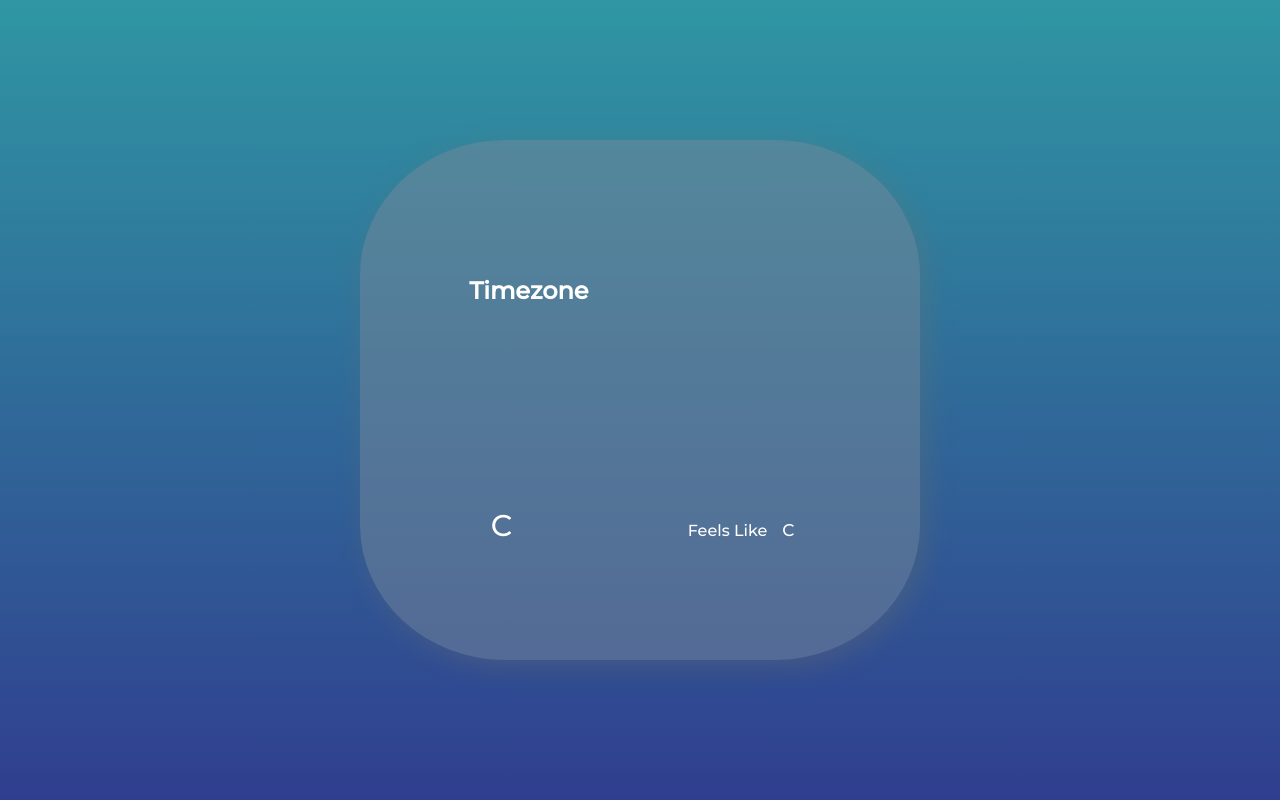
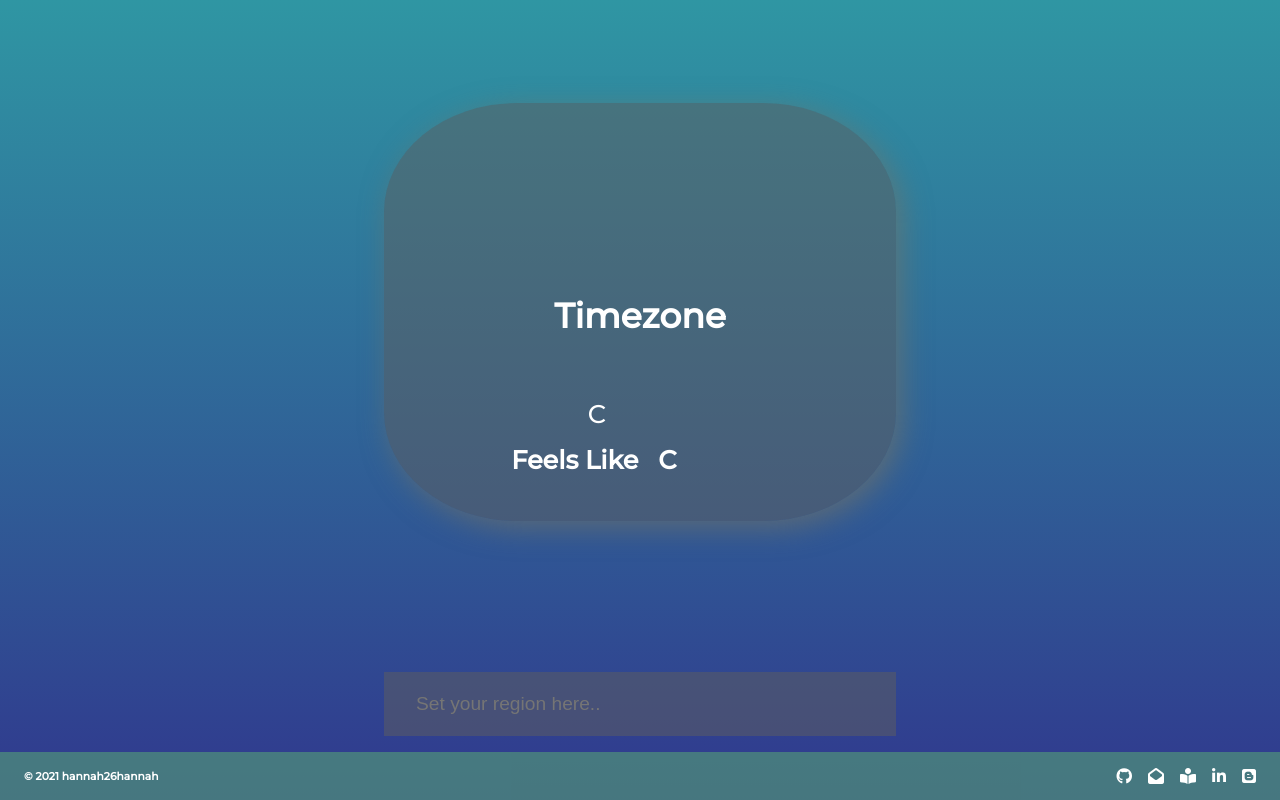
Before and after one commit to hannah26hannah/weather-app, a plain HTML site: page index.html in a window 1280 px wide. Drawn offline with Linux system fonts and the light colour scheme.

Commit message:
:recycle: clean code & redesign component

```diff
--- /dev/null
+++ b/_breakpoints.scss
@@ -0,0 +1,22 @@
+
+$breakpoint-mobile: 335px;
+$breakpoint-tablet: 758px;
+$breakpoint-desktop: 1024px;
+
+@mixin mobile {
+  @media (min-width: #{$breakpoint-mobile}) and (max-width: #{$breakpoint-tablet - 1px}) {
+    @content;
+  }
+}
+
+@mixin tablet {
+  @media (min-width: #{$breakpoint-tablet}) and (max-width: #{$breakpoint-desktop - 1px}) {
+    @content;
+  }
+}
+
+@mixin desktop {
+  @media (min-width: #{$breakpoint-desktop}) {
+    @content;
+  }
+}
--- /dev/null
+++ b/_footer.scss
@@ -0,0 +1,38 @@
+footer {
+    background: rgba(95, 94, 94, 0.5);
+    display: flex;
+    height: 3rem;
+    position: fixed;
+    bottom: 0;
+    left: 0;
+    justify-content: space-between;
+    align-items: center;
+    width: 100%;
+    font-size: 1rem;
+    padding: 0.5rem;
+
+    h6 {
+        display: block;
+        margin-left: 1rem;
+        color: white;
+    }
+    ul {
+        display: flex;
+        flex-direction: row;
+        justify-content: end;
+        list-style: none;
+        li {
+            margin-right: 1rem;
+        }
+    }
+    .icons {
+        cursor: pointer;
+        color: white;
+        &:visited {
+            color: white;
+        }
+        &:hover {
+            color: black;
+        }
+    }
+}
--- /dev/null
+++ b/_notification.scss
@@ -0,0 +1,29 @@
+.notification-bar {
+    position: fixed;
+    top: 0;
+    display: flex;
+    justify-content: space-between;
+    align-items: center;
+    width: 100%;
+    background: black;
+    height: 5rem;
+
+    .noti-content {
+        width: 50%;
+        display: flex;
+        justify-content: flex-end;
+    }
+    .content-text {
+
+    }
+    .content-close {
+        width: auto;
+        padding-right: 1rem;
+        i {
+            font-size: 2vw;
+        }
+    }
+}
+.isClosed {
+    display: none;
+}
--- a/app.js
+++ b/app.js
@@ -1,8 +1,3 @@
-
-
-window.addEventListener('load', () => {
-    // import Unsplash from 'unsplash-js';
-
     let long; // longitude
     let lat; // latitude
     let temparatureDescription = document.querySelector('.temparature-description');
@@ -15,22 +10,32 @@ window.addEventListener('load', () => {
     const temparatureSpan = document.querySelector('.temparature-wrap span');
     const feelsLike = document.querySelector('.feelsLike');
     const feelsLikeSpan = document.querySelector('.feelsLike-section span');
+    const region = document.getElementById('region');
 
-    if(navigator.geolocation) { // "If this exists, .."
-        navigator.geolocation.getCurrentPosition(position => {
-            // we can name whatever we want for "position"
-            long = position.coords.longitude;
-            lat = position.coords.latitude;
+    // const proxy = 'https://cors-anywhere.herokuapp.com/';
+    const alterProxy = 'https://secret-ocean-49799.herokuapp.com/'
+    let myRegion = '';
 
-            const proxy = 'https://cors-anywhere.herokuapp.com/';
-            const api = `${proxy}https://api.openweathermap.org/data/2.5/weather?q=Seoul,KR&units=metric&appid=4bc4f6d6639c0b4294d6e1eb992b6382`;
+    // commons
+function setIcons(main, iconID) {
+    const skycons = new Skycons({
+        color: "white"
+    });
 
+    const currentIcon = main.toUpperCase();
+
+    skycons.play();
+    return skycons.set(iconID, Skycons[currentIcon])
+}
+
+function getApi(api, alterProxy) {
     fetch(api)
-                .then(response => { // we can name whatever we want for "response"
+    .then(response => {
         return response.json();
     })
     .then(data => {
-                    const {temp, feels_like} = data.main;
+        const { temp, feels_like } = data.main;
+
         const {description} = data.weather[0];
         let {main} = data.weather[0]
         const {country} = data.sys;
@@ -74,16 +79,13 @@ window.addEventListener('load', () => {
 
         // Unsplash api scope
         const currentTheme = description.split(' ').join();
-
-                    const unsplash_api = `${proxy}https://api.unsplash.com/search/photos?query=${currentTheme},weather&client_id=-vvPx1nl3XaoE4pYMYBz4VcEZVsJuxjLvtKNUk-Kjvs`;
+        const unsplash_api = `${alterProxy}https://api.unsplash.com/search/photos?query=${currentTheme},weather&client_id=-vvPx1nl3XaoE4pYMYBz4VcEZVsJuxjLvtKNUk-Kjvs`;
 
         fetch(unsplash_api)
             .then(unsplash_response => {
                 return unsplash_response.json();
             })
             .then(data => {
-                            console.log(data)
-
                 const {urls} = data.results[0];
                 const full = urls.full;
 
@@ -93,29 +95,50 @@ window.addEventListener('load', () => {
                 bgImage.backgroundRepeat = "no-repeat";
                 bgImage.backgroundSize = "cover";
 
-                            // getting current description of weather depending on the weather api description
+            });
+        region.value = '';
+    }).catch(err => {
+        h1.textContent = 'sorry!'
+    })
+}
 
-                        });
-                });
+function getLocation(location, alterProxy) {
+    location.getCurrentPosition(position => {
+        long = position.coords.longitude;
+        lat = position.coords.latitude;
+        const api = `${alterProxy}https://api.openweathermap.org/data/2.5/weather?lat=${lat}&lon=${long}&units=metric&appid=4bc4f6d6639c0b4294d6e1eb992b6382&units={metric}`
+
+        getApi(api, alterProxy)
     })
 
-
-
-    } else {
-        h1.textContent = "hey this is not working!";
 }
 
-    function setIcons(main, iconID) {
-        const skycons = new Skycons({
-            // Like Creating New library of icons
-            color: "white"
-        });
-        // const currentIcon = main.replace(/-/g, "_") regExp
-
-        const currentIcon = main.toUpperCase();
-
-        skycons.play();
-        return skycons.set(iconID, Skycons[currentIcon])
+function yearCount() {
+    const year = new Date().getFullYear();
+    const thisYear = document.querySelector('.this-year');
+    thisYear.innerHTML = year;
 }
 
+window.addEventListener('load', () => {
+    if (myRegion.length > 0) {
+        region.value = '';
+    }
+    const location = navigator.geolocation;
+    if (location) {
+        getLocation(location, alterProxy);
+    } else {
+        h1.textContent = "🌐 Sorry, Geolocation is not supported by this browser";
+    }
+    yearCount();
 });
+
+region.onchange = (e) => {
+    myRegion = e.target.value.trim();
+
+    if (myRegion) {
+        const api = `${alterProxy}https://api.openweathermap.org/data/2.5/weather?q=${myRegion}&units=metric&appid=4bc4f6d6639c0b4294d6e1eb992b6382`;
+        getApi(api, alterProxy);
+    } else {
+         h1.textContent = "Sorry, Region infomation is not valid!"
+    }
+}
--- a/index.html
+++ b/index.html
@@ -6,17 +6,25 @@
     <meta http-equiv="X-UA-Compatible" content="ie=edge">
     <title>My Weather App</title>
     <link href="https://fonts.googleapis.com/css2?family=Montserrat:wght@500&display=swap" rel="stylesheet">
+    <script defer src="https://kit.fontawesome.com/d2606cafc2.js" crossorigin="anonymous"></script>
     <link rel="stylesheet" href="style.css">
     <script defer src="app.js"></script>
     <script defer src="skycons.js"></script>
 </head>
 <body>
+    <figure class="notification-bar isClosed">
+        <div class="noti-content content-text"><h4>Hello world</h4></div>
+        <div class="noti-content content-close"><i class="fas fa-times-circle icons"></i></div>
+
+    </figure>
+
+    <main class="cloud">
         <section class="location-wrap">
-        <div class="location bubble">
+            <canvas class="icon bubble" width="128" height="128"></canvas>
+        </section>
+        <section class="region-wrap location bubble">
             <h1 class="location-timezone">Timezone</h1>
             <div class="temparature-description"></div>
-        </div>
-        <canvas class="icon bubble" width="128" height="128"></canvas>
         </section>
         <section class="temparature-wrap">
             <div class="temparature-section bubble">
@@ -24,10 +32,34 @@
                 <span>C</span>
             </div>
             <div class="feelsLike-section bubble">
-            Feels Like
+                <h3>Feels Like</h3>
                 <h3 class="feelsLike"></h3>
-            <span>C</span>
+                <h3>C</h3>
             </div>
         </section>
+    </main>
+    <aside class="inputCloud">
+        <input type="text" id="region" placeholder="Set your region here.." />
+    </aside>
+    <footer>
+        <h6>&copy; <span class="this-year"></span> hannah26hannah</h6>
+        <ul>
+            <a href="https://github.com/hannah26hannah">
+                <li><i class="fab fa-github icons"></i></li>
+            </a>
+            <a href="mailto: guaranteed.by.prismo@gmail.com">
+                <li><i class="fas fa-envelope-open icons"></i></li>
+            </a>
+            <a href="https://hannah26hannah.github.io/">
+                <li><i class="fas fa-book-reader icons"></i></li>
+            </a>
+            <a href="https://www.linkedin.com/in/jeongwon-yoo/">
+                <li><i class="fab fa-linkedin-in icons"></i></li>
+            </a>
+            <a href="https://uiyoji-journal.tistory.com/">
+                <li><i class="fab fa-blogger icons"></i></li>
+            </a>
+        </ul>
+    </footer>
 </body>
 </html>
--- a/style.scss
+++ b/style.scss
@@ -1,3 +1,17 @@
+@import '_notification.scss';
+@import '_footer.scss';
+@import '_breakpoints.scss';
+
+@mixin responsiveText {
+    h2 {
+        font-size: 3vw;
+    }
+    span {
+        margin: 10px;
+        font-size: 2vw;
+    }
+}
+
 * {
     margin: 0;
     padding: 0;
@@ -5,19 +19,7 @@
 }
 
 body {
-    &::after {
-        content: '';
-        position: absolute;
-        width: 500px;
-        height: 460px;
-        background: lightslategray;
-        z-index: -10;
-        opacity: 0.5;
-        border-radius: 26%;
-        padding: 30px;
-        box-shadow: 6px 7px 29px 0px rgba(115,115,103,0.63);
-    }
-        height: 100vh;
+    height: calc(100vh - 3rem);
     display: flex;
     flex-direction: column;
     justify-content: center;
@@ -25,52 +27,122 @@ body {
     font-family: 'Montserrat', sans-serif;
     color: white;
     background: linear-gradient(rgb(47, 150, 163), rgb(48, 62, 143));
+    padding: 20% 30% 30% 30%;
+    overflow: hidden;
+    .inputCloud {
+        width: 40%;
+        height: auto;
+        position: fixed;
+        bottom: 4rem;
+        padding: 1rem;
+        background: rgba(95, 94, 94, 0.5);
+        z-index: 10;
+        display: flex;
+        justify-content: center;
+        align-items: center;
 
+        input {
+            width: 100%;
+            height: 1rem;
+            padding: 1rem;
+            background-color: transparent;
+            border: none;
+            font-size: 1.5vw;
+
+            @include mobile {
+                font-size: 1rem;
+            }
+
+            &:focus {
+                outline: none;
+                border-bottom: 2px solid rgba(95, 94, 94, 0.5);
+            }
+        }
+
+
+    }
+    .cloud {
+        width: 100%;
+        // padding: 30px;
+        height: auto;
+        padding: 10% 0;
+        box-shadow: 6px 7px 29px 0px rgba(115,115,103,0.63);
+        background: rgba(95, 94, 94, 0.5);
+        border-radius: 26%;
+        z-index: 10;
+        display: flex;
+        flex-direction: column;
+
+        .region-wrap {
+            width: 100%;
+            display: flex;
+            flex-direction: column;
+            justify-content: center;
+            align-items: center;
+            margin-bottom: 10%;
+
+            h1 {
+                font-size: 2.7vw;
+            }
+
+            div {
+                font-size: 2vw;
+            }
+
+        }
         .location-wrap {
         padding: 10px 60px 0 60px;
+        margin-bottom: 1rem;
+        flex-direction: column;
+            h1 {
+                display: block;
+                font-size: 2vw;
             }
-        .temparature-wrap {
-            margin: 0 60px -10px 60px;
         }
+
 
         .location-wrap,
         .temparature-wrap {
-            width: 50%; // using width for alignment is actually neat way.
-            // height: 50%; Make it responsive.
-            height: 30vh;
+            width: 100%;
+            height: 50%;
             display: flex;
             justify-content: space-evenly;
             align-items: center;
-
+            padding: 0 2rem 0 2rem;
             .bubble {
                 padding: 0 5px;
+                width: 30%;
             }
         }
         .temparature-wrap {
             cursor: pointer;
+            flex-direction: column;
             .temparature-section {
                 display: flex;
                 align-items: center;
 
-                h2 {
-                    font-size: 40px;
-
+                &:hover {
+                    color: black;
                 }
-                span {
-                    margin: 10px;
-                    font-size: 30px;
-                }
+                @include responsiveText
             }
 
             .feelsLike-section {
                 display: flex;
                 align-items: center;
                 margin-bottom: -10px;
+                width: 62%;
 
-                h3, span {
+                &:hover {
+                    color: black;
+                }
+                h3 {
                     margin: 5px;
-                    font-size: 17px;
+                    font-size: 2vw
                 }
             }
         }
     }
+
+
+}
```
Also changed, not shown: README.md (added), style.css, 1 other file. Lines whose indentation alone changed are shown as unchanged.
